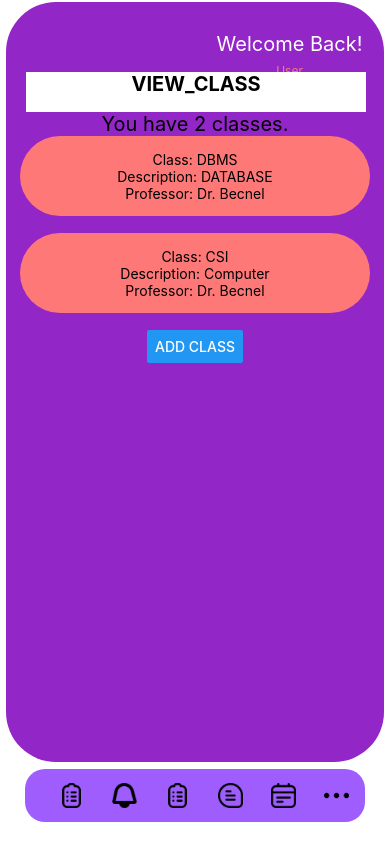
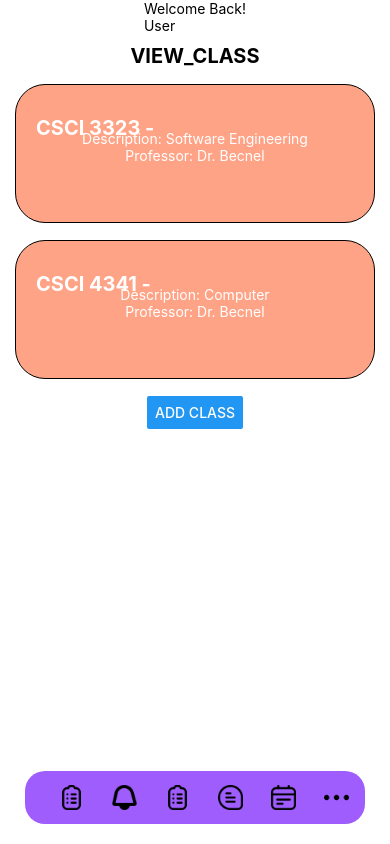
Before and after one commit to CSCI3323-AXEEMPLANNER/AXEEM-PLANNER, a React Native app: screen / in a window 390 px wide. Both pictures are taken after a click on the button "ADD CLASS". Built offline with nearby package versions, Linux system fonts and the light colour scheme.

Commit message:
class-style-change
changed first container class style

```diff
--- a/public/Components/Canvas/index.js
+++ b/public/Components/Canvas/index.js
@@ -35,6 +35,7 @@ class Canvas extends React.Component {
   render() {
     return (
       <>
+      {/* remeber to refactor this*/}
         <View style={styles.mainBody}>
 
           {/* Displays a welcome message for users*/}
@@ -85,12 +86,12 @@ const styles = StyleSheet.create({
     justifyContent: "center",
   },*/
   mainBody: {
-    height: "90%",
-    width: "97%",
-    borderRadius: 50,
-    backgroundColor: "#9326c7", //"#9326c7",
-    marginBottom: 80,
-  },
+    flex: 1,
+    //borderRadius: 50,
+    //backgroundColor: "#9326c7", //"#9326c7",
+    alignItems: 'center',
+    //marginBottom: 80,
+  },/*
   greetContainer: {
     height: 40,
     width: "40%",
@@ -106,14 +107,15 @@ const styles = StyleSheet.create({
     fontSize: 12,
     color: "#FF7878",
     textAlign: "center",
-  },
+   },*/
   tabTitle: {
     height: 40,
     width: "90%",
+    marginTop: 10,
     marginHorizontal: 20,
     textAlign: "center",
-    backgroundColor: "white",
     fontWeight: "bold",
     fontSize: 20,
+    //backgroundColor: 'red',
   },
 });
--- a/public/Components/VIEW_CLASS/index.js
+++ b/public/Components/VIEW_CLASS/index.js
@@ -10,6 +10,8 @@ import { connect } from "react-redux";
 import { bindActionCreators } from "@reduxjs/toolkit";
 import { ADD_CLASS_ACTION } from "../../Actions/List_Action";
 import { CLASS_OBJECT_CREATION } from "../../Util/Object_Creation";
+import reactDom from "react-dom";
+import { TouchableWithoutFeedback } from "react-native-web";
 
 // CLASS_OBJECT_CREATION(class_ID, name, desc, professor_ID)
 
@@ -26,9 +28,9 @@ class VIEW_CLASS extends React.Component {
     return (
       <View style={styles.container}>
         {/* Mapping through classes in user profile already as of 9/17, pulling from array in global state */}
-        <Text style={{ fontSize: 20 }}>
+        {/*<Text style={{ fontSize: 20 }}>
           You have {this.props.CLASS_STATE.CLASSES.length} classes.
-        </Text>
+    </Text>*/}
         {this.props.CLASS_STATE.CLASSES.length > 0 ? (
           this.props.CLASS_STATE.CLASSES.map((CLASS, index) => (
             <TouchableHighlight
@@ -38,16 +40,18 @@ class VIEW_CLASS extends React.Component {
               onPress={() => alert(CLASS.class_ID)}
             >
                 <>
-                <View style={styles.classSection}>
-                  <Text style={styles.classTxt} key={index}>
-                    Class: {CLASS.name}
+                <View style={styles.classContainerFirst}>
+                  <Text style={styles.classTitleTx} key={index}>
+                    {CLASS.name} -
                     {"\n"}
-                    Description: {CLASS.desc}
-                    {"\n"}
-                    {/* Ideally, when we implement the db, we can pull the professor's info for class based on foreign key */}
-                    Professor: Dr. Becnel
                   </Text>
-                </View>
+                  <Text style={styles.classMainTxt}>
+                      Description: {CLASS.desc}
+                      {"\n"}
+                      {/* Ideally, when we implement the db, we can pull the professor's info for class based on foreign key */}
+                      Professor: Dr. Becnel
+                    </Text>
+                  </View>
                 <Text> {"\n"}</Text>
                 </>
             </TouchableHighlight>
@@ -62,12 +66,12 @@ class VIEW_CLASS extends React.Component {
           onPress={() => {
             {
               this.props.ADD_CLASS_ACTION(
-                CLASS_OBJECT_CREATION("123", "DBMS", "DATABASE", "445")
+                CLASS_OBJECT_CREATION("123", "CSCI 3323", "Software Engineering", "445")
               );
             }
             {
               this.props.ADD_CLASS_ACTION(
-                CLASS_OBJECT_CREATION("113", "CSI", "Computer", "232")
+                CLASS_OBJECT_CREATION("113", "CSCI 4341", "Computer", "232")
               );
             }
           }}
@@ -98,25 +102,38 @@ const styles = StyleSheet.create({
   container: {
     flex: 1,
     marginHorizontal: 10,
-    //backgroundColor: "white",
     alignItems: "center",
-    //justifyContent: "center",
-  },/*
-  classContainer: {
-    alignItems:"center",
-    backgroundColor:'red',
-
-  }*/
-  classSection: {
-    height: 80,
-    width: 350,
-    backgroundColor: "#FF7878",
-    borderRadius: 50,
+  },
+  classContainerFirst: {
+    height: 139,
+    width: 360,
+    backgroundColor: "#FFA386",
+    borderRadius: 30,
     overflow: "hidden",
     justifyContent: "center",
+    borderWidth:1,
+  },
+  classTitleTx: {
+    textAlign: "left",
+    textAlignVertical: "top",
+    paddingVertical: 20,
+    paddingHorizontal: 20,
+    fontWeight: "bold",
+    color: "white",
+    fontSize: 20,
+    //backgroundColor:"red",
+    marginVertical: -30,
+    //flexGrow: 1,
+  },
+  classMainTxt:{
+    height: 51,
+    width: '100%',
+   // backgroundColor:"blue",
+    fontSize: 14,
+    color: "white",
+    textAlign:'center',
   },
   classTxt: {
-    //justifyContent: "space-around",
     textAlign: "center",
   },
 });
```
Also changed, not shown: App.js (+0 -7 lines).
